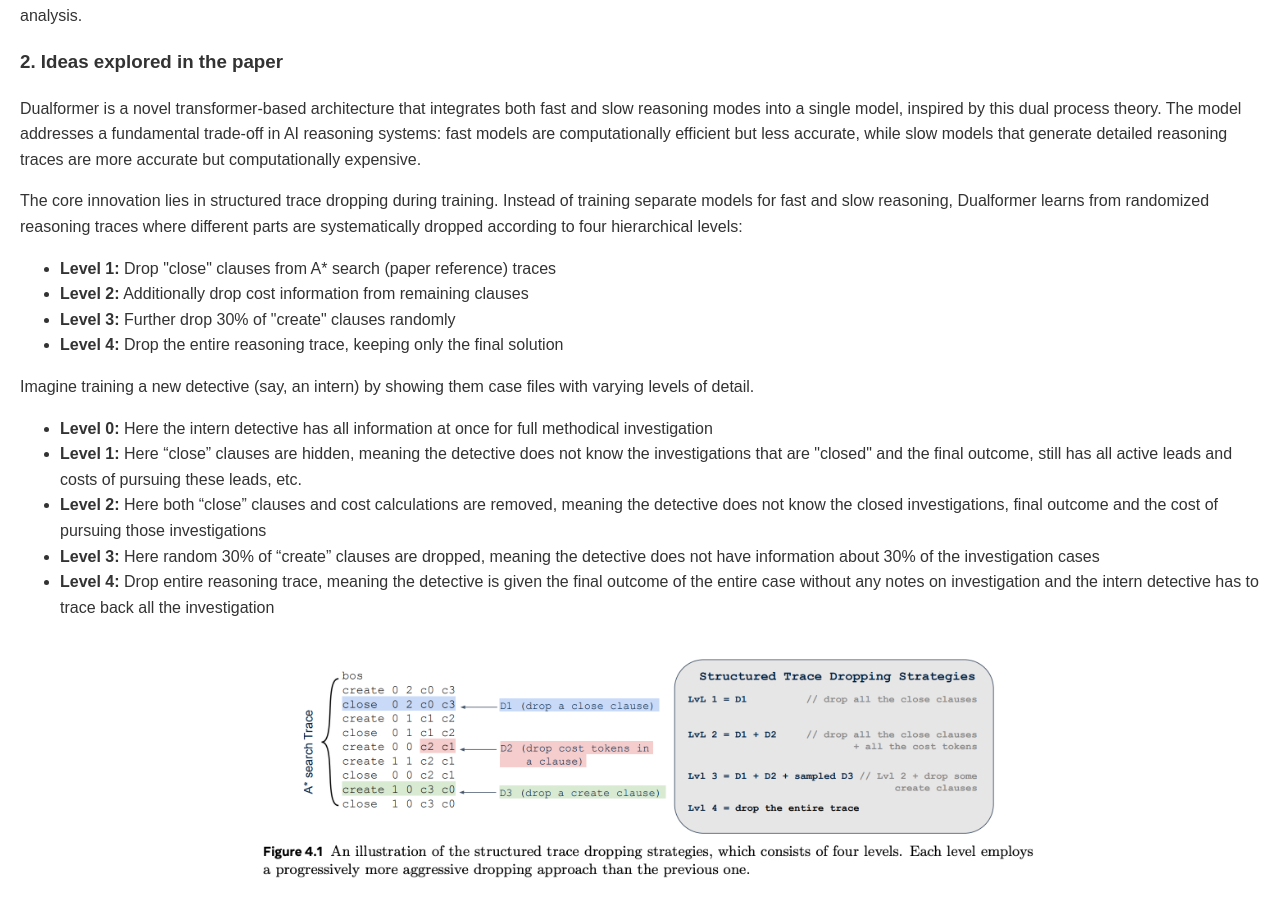
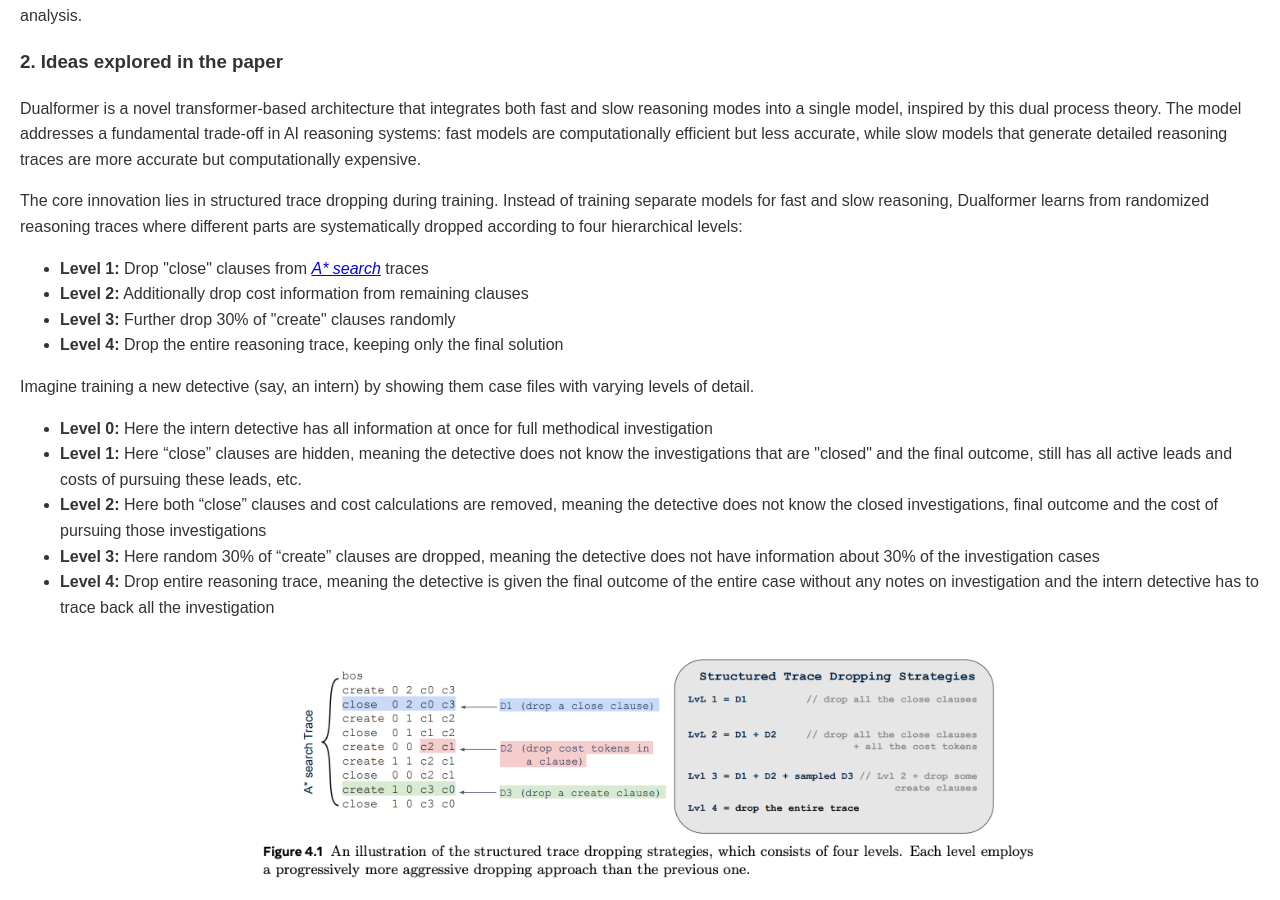
Before and after one commit to brainsesh/brainsesh.github.io, a Jekyll site: the page docs/dualformer/index.html, which Jekyll copies as it is, in a window 1280 px wide and 900 px high, scrolled down 1260 px. Built offline with Jekyll 4.4.1, drawn with Linux system fonts in a browser that asks for light colours.

Commit message:
change_070325

```diff
--- a/_layouts/default.html
+++ b/_layouts/default.html
@@ -25,7 +25,7 @@
         <!-- <h3>Contributor</h3> -->
         <div class="contributor">
           <p><strong>Lavanya Basavaraju</strong></p>
-          <img src="/images/LB_photo.jpg" alt="LB" style="width:200px; height:260px; border-radius:5%;">
+          <img src="/images/LB_photo.jpg" alt="LB" style="width:200px; height:260px; border-radius:7%;">
           <br>
           <p style="font-size: 0.85rem;">
           <em>Student of Technology</em><br>
--- a/docs/dualformer/index.html
+++ b/docs/dualformer/index.html
@@ -85,7 +85,7 @@
 
     <p>The core innovation lies in structured trace dropping during training. Instead of training separate models for fast and slow reasoning, Dualformer learns from randomized reasoning traces where different parts are systematically dropped according to four hierarchical levels:<p>
     <ul>
-        <li><strong>Level 1:</strong> Drop "close" clauses from A* search (paper reference) traces</li>
+        <li><strong>Level 1:</strong> Drop "close" clauses from <em><a href="https://arxiv.org/pdf/2402.14083" target="_blank">A* search</a></em> traces</li>
         <li><strong>Level 2:</strong> Additionally drop cost information from remaining clauses</li>
         <li><strong>Level 3:</strong> Further drop 30% of "create" clauses randomly</li>
         <li><strong>Level 4:</strong> Drop the entire reasoning trace, keeping only the final solution</li>
@@ -179,7 +179,6 @@
     The evaluation shows consistent improvements from LLM finetuning, which proves that using this framework can be generalized. The key ideas is, if one were to finetune this framework for a specific reasoning task, one can achieve much better performance compared to baseline.
     </p>
 
-    <br>
     <!-- <div class="non-interactive-image">
         <img src="maze.jpg" alt="maze" title="experiments" style="width: 600px; height: auto;">
         <p><em>Inference Modes of Dualformer</em></p>
```
